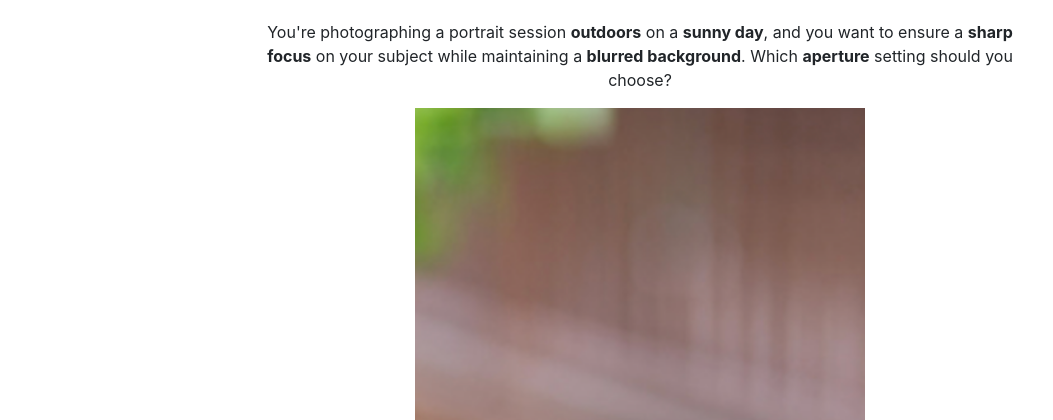
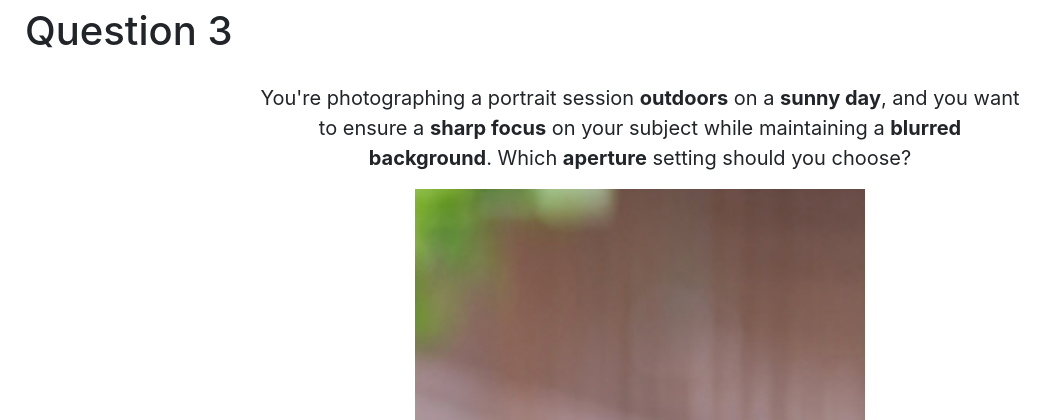
Before and after one commit to YYwang14/UI-Technical-Prototype, a Flask app: page /quiz/aperture in a window 1280 px wide. Shown: the part 56-476 px from the top of the page, without its empty margins (0-1053 px from the left). Run offline with Flask 3, Linux system fonts and the light colour scheme; some libraries are stand-ins or nearby versions.

Commit message:
Update quiz_aperture.html

```diff
--- a/templates/quiz_aperture.html
+++ b/templates/quiz_aperture.html
@@ -4,8 +4,9 @@
 {% block content %}
 <link rel="stylesheet" href="{{ url_for('static', filename='css/main.css') }}">
 <script src="{{ url_for('static', filename='js/quiz_aperture.js') }}"></script>
+<h1 style=" margin-left:25px; margin-top: 7px;">Question 3</h1>
 <div class="container text-center">
-    <p>You're photographing a portrait session <strong>outdoors</strong> on a <strong>sunny day</strong>, and you want to ensure a <strong>sharp focus</strong> on your subject while maintaining a <strong>blurred background</strong>. Which <strong>aperture</strong> setting should you choose?</p>
+    <p style="font-size: 20px;">You're photographing a portrait session <strong>outdoors</strong> on a <strong>sunny day</strong>, and you want to ensure a <strong>sharp focus</strong> on your subject while maintaining a <strong>blurred background</strong>. Which <strong>aperture</strong> setting should you choose?</p>
     <img id="apertureImage" src="{{ url_for('static', filename='images/quiz3_1.png') }}" style="width:100%; max-width: 450px;">
     <div>
         <input type="range" min="0" max="5" step="1" class="slider" id="apertureSlider" style="max-width: 415px;">
```
